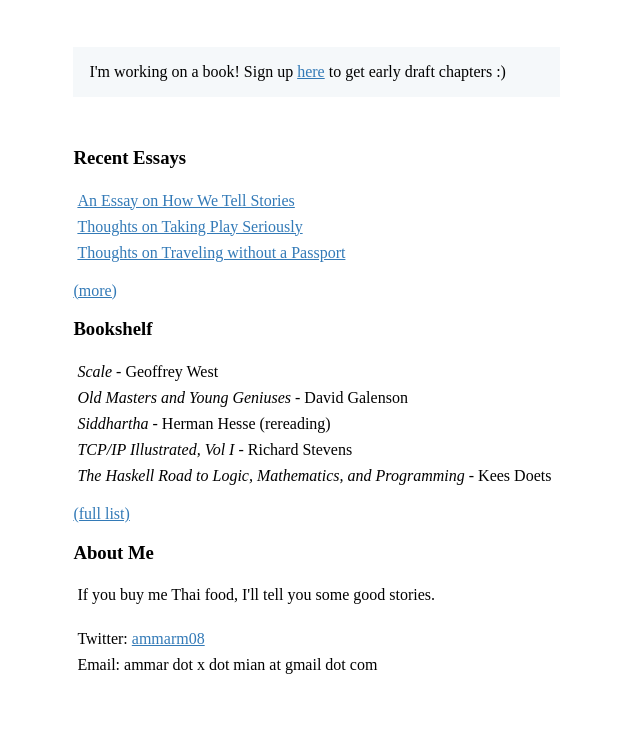
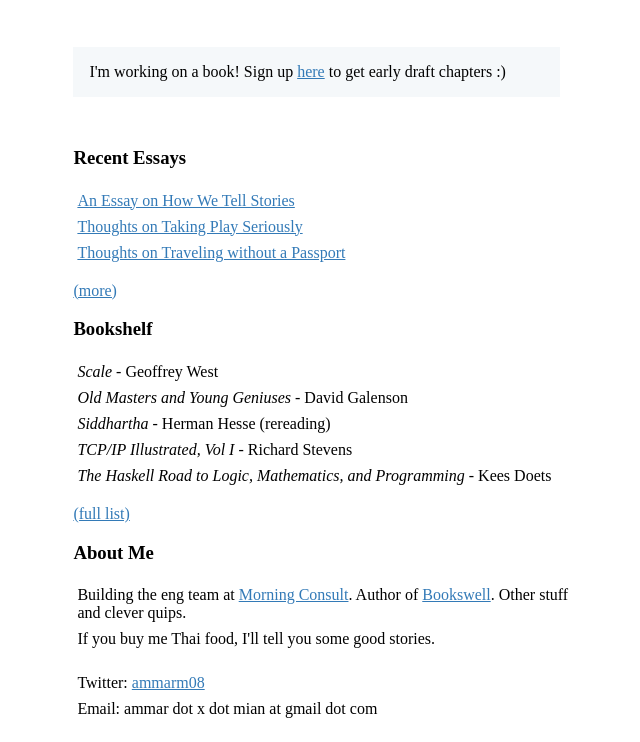
Before and after one commit to ammarm08/ammarm08.github.io, a plain HTML site: page index.html in a window 1280 px wide. Shown: the part 88-830 px from the top of the page, without its empty margins (61-701 px from the left). Before the commit the page ends 800 px from the top, so only its background shows below. Drawn offline with Linux system fonts and the light colour scheme; a script that the page names is missing.

Commit message:
about: blurb

```diff
--- a/index.html
+++ b/index.html
@@ -112,6 +112,7 @@
 
       <h3>About Me</h3>
       <ul>
+        <li>Building the eng team at <a target="_blank" href="https://www.nytimes.com/interactive/2017/12/28/upshot/sexual-harassment-survey-600-men.html">Morning Consult</a>. Author of <a href="/bookswell/books.html">Bookswell</a>. Other stuff and clever quips.</li>
         <li>If you buy me Thai food, I'll tell you some good stories.</li>
         <br/>
         <li>Twitter: <a href="https://twitter.com/ammarm08" target="_blank">ammarm08</a></li>
```
